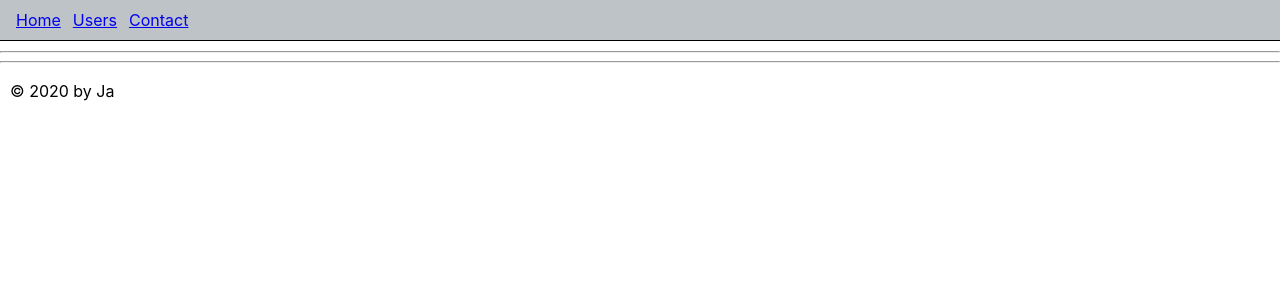
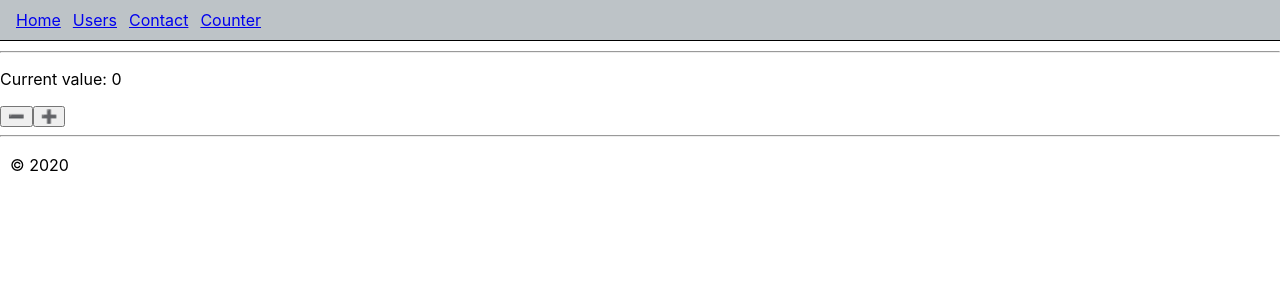
Before and after one commit to patrykomiotek/pd-react-app, a React (Create React App) app: page /counter in a window 1280 px wide. Shown: the top 300 px of the page. Built offline with nearby package versions, Linux system fonts and the light colour scheme.

Commit message:
counter without callback

```diff
--- a/src/App.js
+++ b/src/App.js
@@ -13,6 +13,7 @@ import UserDetails from './pages/Users/UserDetails';
 import UserUpdate from './pages/Users/UserUpdate';
 import Home from './pages/Home';
 import Contact from './pages/Contact';
+import Counter from './components/Counter';
 
 function App() {
   return (
@@ -22,6 +23,7 @@ function App() {
           <Link to="/" className="Link">Home</Link>
           <Link to="/users" className="Link">Users</Link>
           <Link to="/contact" className="Link">Contact</Link>
+          <Link to="/counter" className="Link">Counter</Link>
         </Menu>
         <hr />
         <Switch>
@@ -29,6 +31,7 @@ function App() {
           <Route path="/users/:bizon"><UserDetails /></Route>
           <Route path="/users"><Users /></Route>
           <Route path="/contact"><Contact /></Route>
+          <Route path="/counter"><Counter /></Route>
           <Route path="/" exact><Home /></Route>
         </Switch>
       </Router>
--- /dev/null
+++ b/src/components/Counter/Counter.js
@@ -0,0 +1,16 @@
+import { useState } from 'react';
+
+function Counter() {
+  const [count, setCount] = useState(0);
+  const decrement = () => setCount(count - 1);
+  const increment = () => setCount(count + 1);
+  return (
+    <div>
+      <p>Current value: {count}</p>
+      <button onClick={decrement}>➖</button>
+      <button onClick={increment}>➕</button>
+    </div>
+  );
+}
+
+export default Counter;
--- /dev/null
+++ b/src/components/Counter/index.js
@@ -0,0 +1 @@
+export { default } from './Counter.js';
--- a/src/components/Footer/Footer.js
+++ b/src/components/Footer/Footer.js
@@ -1,5 +1,5 @@
 function Footer() {
-  return <div className="Footer">&copy; 2020 by Ja</div>;
+  return <div className="Footer">&copy; 2020</div>;
 }
 
 export default Footer;
```
